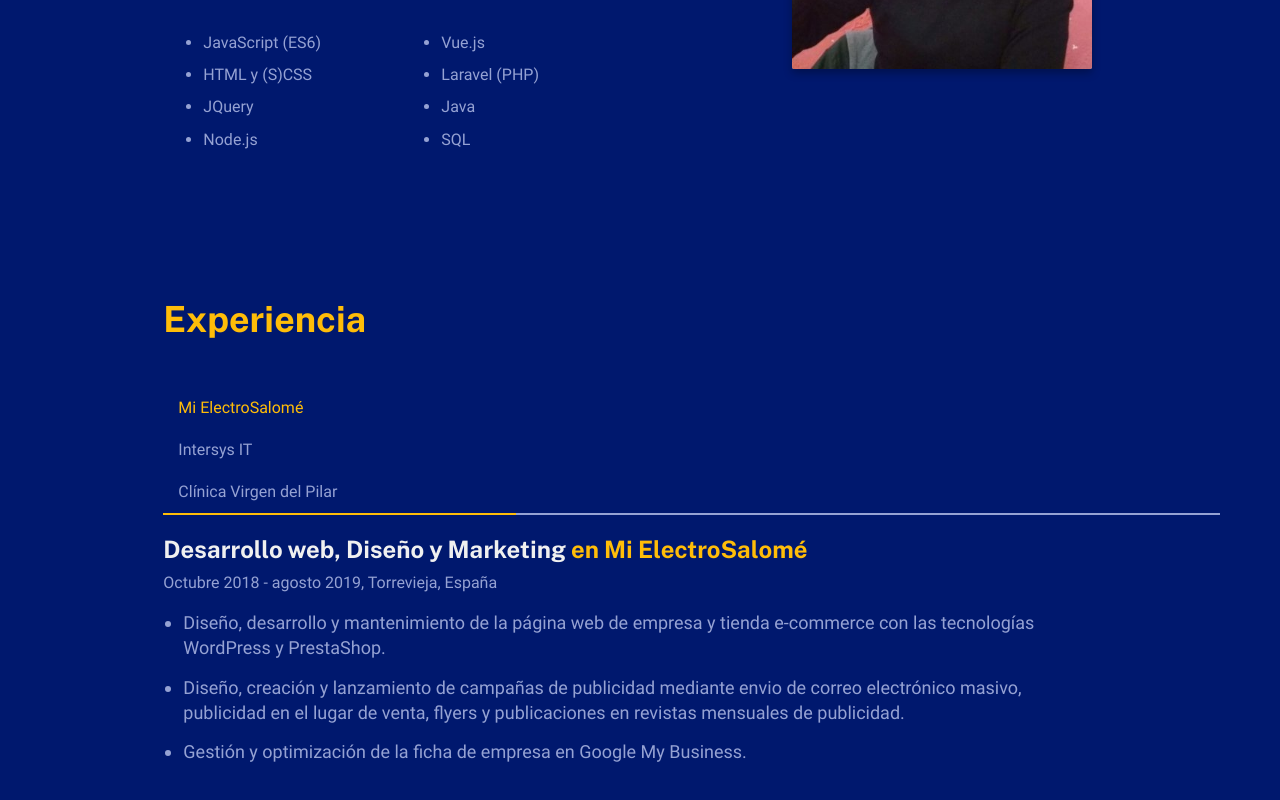
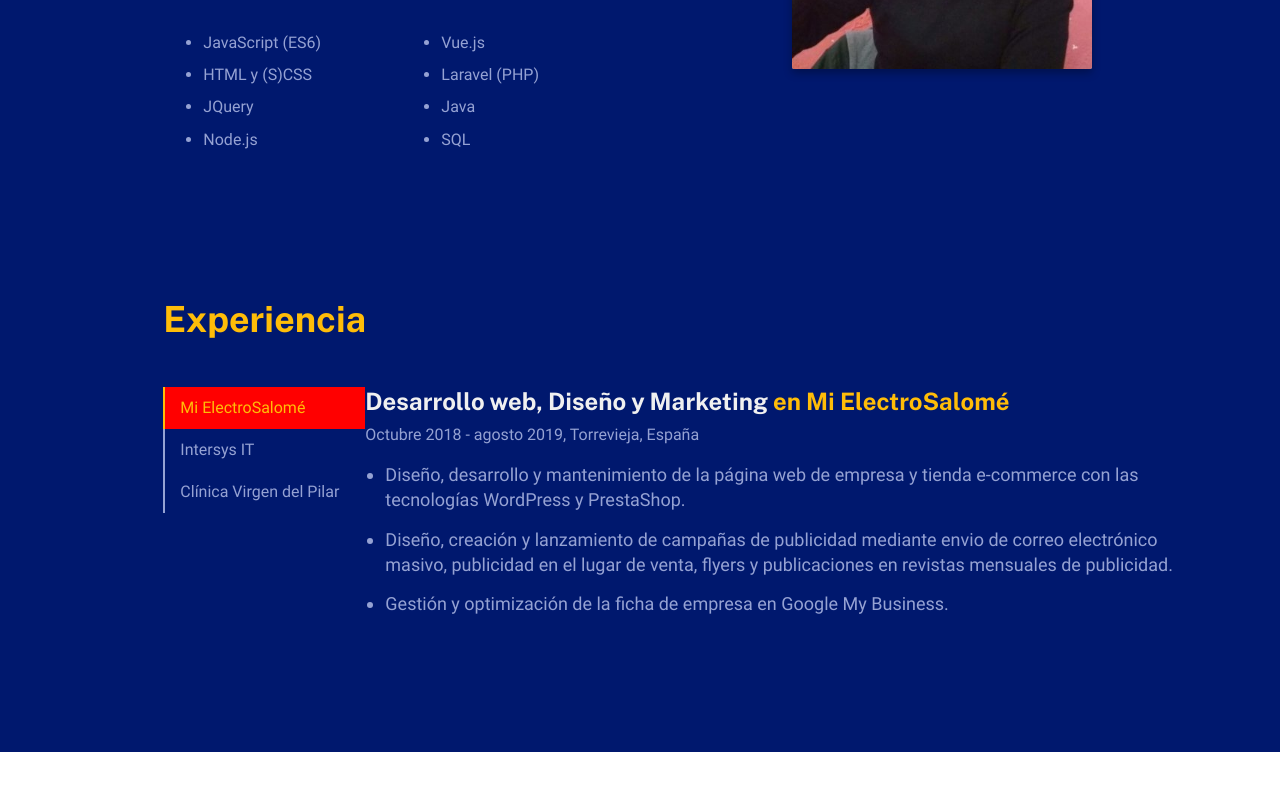
Before and after one commit to alexandreargm/portafolio, a Nuxt app: page / in a window 1280 px wide. Shown: the part 1241-2041 px from the top of the page. After the commit the page ends 1993 px from the top, so only its background shows below. Built offline with nearby package versions, Linux system fonts and the light colour scheme.

Commit message:
before tab indicator is position absolute

```diff
--- a/components/Tabs.vue
+++ b/components/Tabs.vue
@@ -38,8 +38,26 @@ export default {
 <style scoped lang="scss">
 /* Tabs.vue */
 $tab-count: 3;
+$tab-height: 4.2rem;
+$tab-width: 20rem;
+$tab-selector: ".menu__item";
+$indicator-selector: ".slider__indicator";
+
+@mixin tabs($tab-selector, $indicator-selector) {
+  @for $i from 1 through $tab-count {
+    @at-root #{$tab-selector}:nth-of-type(#{$i}).is-active {
+      #{$indicator-selector} {
+        transform: translateX(#{ 100% * ($i - 1) });
+        content: $i;
+      }
+    }
+  }
+}
 
 .tabs {
+  @media screen and (min-width: $laptop) {
+    display: flex;
+  }
 }
 
 .menu {
@@ -53,10 +71,14 @@ $tab-count: 3;
     flex-direction: column;
   }
   &__wrapper {
-    width: auto;
-    white-space: nowrap;
+    display: flex;
+    flex-direction: column;
     overflow-x: scroll;
     margin: 0 0 2em 0;
+    @media screen and (min-width: $laptop) {
+      overflow-x: visible;
+      flex-direction: row-reverse;
+    }
   }
   &__item {
     &.is-active {
@@ -69,8 +91,8 @@ $tab-count: 3;
     display: flex;
     align-items: center;
     justify-content: center;
-    height: 4.2rem;
-    min-width: 20rem;
+    height: $tab-height;
+    width: $tab-width;
     padding: 0 1.5rem;
     color: var(--color-contrast-medium);
     @media screen and (min-width: $laptop) {
@@ -84,12 +106,42 @@ $tab-count: 3;
 
 .slider {
   height: 0.2rem;
+  width: #{$tab-width * $tab-count};
   background-color: var(--color-contrast-medium);
+  @media screen and (min-width: $laptop) {
+    height: #{$tab-height * $tab-count};
+    width: 0.2rem;
+  }
   &__indicator {
     height: inherit;
     background-color: var(--color-primary);
     width: #{100%/$tab-count};
+    @media screen and (min-width: $laptop) {
+      height: $tab-height;
+      width: 0.2rem;
+    }
   }
 }
 
+.menu__item:nth-of-type(1).is-active {
+  background: red;
+  .slider__indicator {
+    transform: translateX(#{ 100% * (1 - 1) });
+  }
+}
+.menu__item:nth-of-type(2).is-active {
+  background: red;
+  .slider__indicator {
+    transform: translateX(#{ 100% * (2 - 1) });
+  }
+}
+.menu__item:nth-of-type(3).is-active {
+  background: red;
+  .slider__indicator {
+    transform: translateX(#{ 100% * (3 - 1) });
+  }
+}
+
+//@include tabs ($tab-selector, $indicator-selector);
+
 </style>
```
